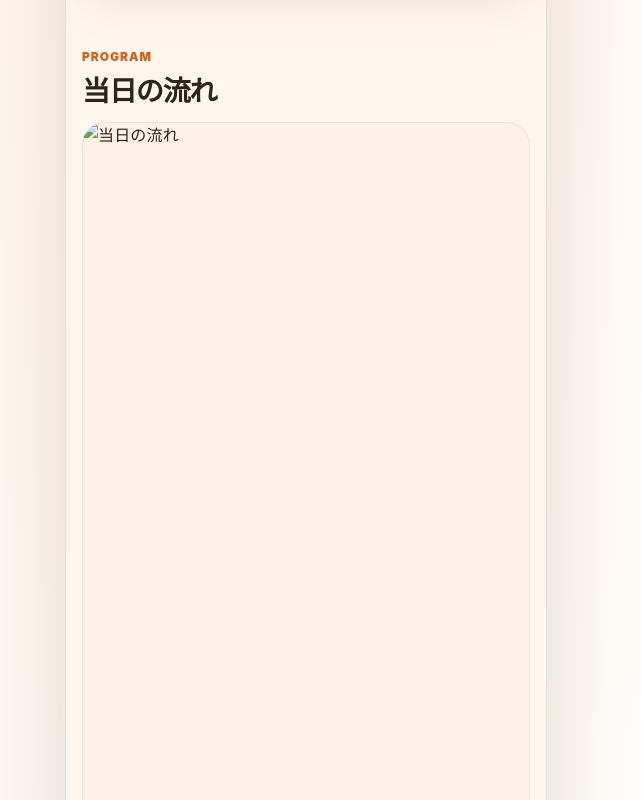
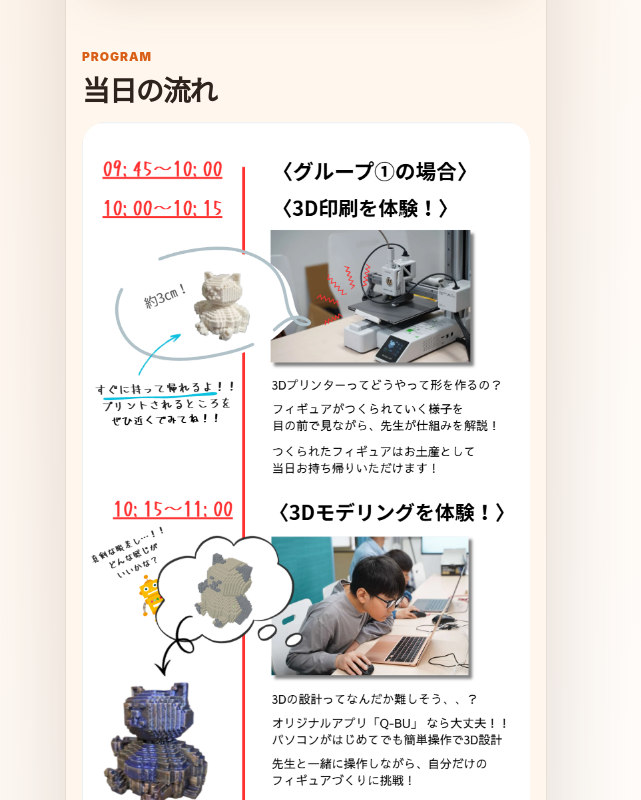
Before and after one commit to ThouLab/HomePage, a plain HTML site: page products/workshop/20260705A/index.html in a window 1280 px wide. Shown: the part 560-1360 px from the top of the page, without its empty margins (334-975 px from the left). Drawn offline with Linux system fonts and the light colour scheme.

Commit message:
update 260705A

```diff
--- a/products/workshop/20260705A/index.html
+++ b/products/workshop/20260705A/index.html
@@ -61,7 +61,7 @@
           <h2 id="profile-title">当日の流れ</h2>
         </div>
         <figure class="portrait-wrap">
-          <img src="/assets/potera/program.jpg" alt="当日の流れ" loading="lazy" />
+          <img src="/assets/potera/program.png" alt="当日の流れ" loading="lazy" />
         </figure>
       </section>
 
```
